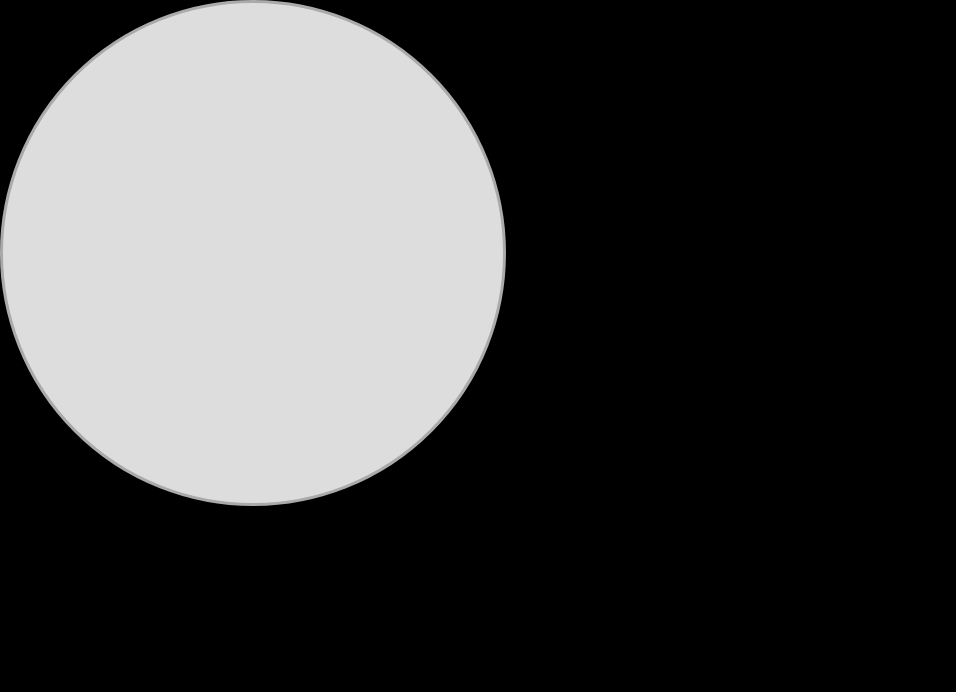
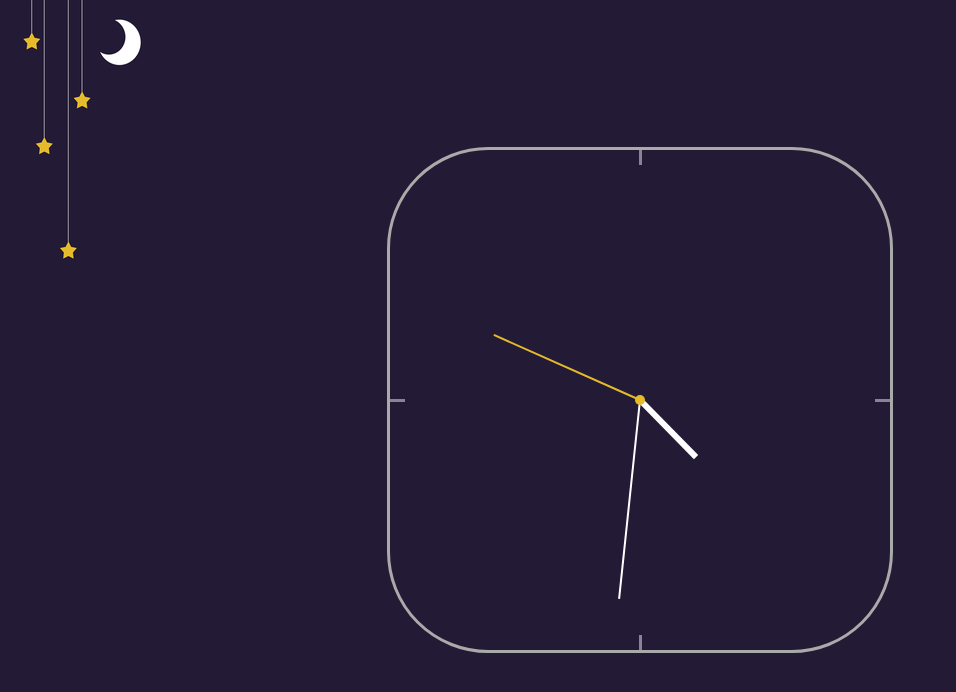
Before and after one commit to ericapsa/web-clock, a plain HTML site: page index.html in a window 1280 px wide. Shown: the whole page, without its empty margins (0-956 px from the left). Drawn offline with Linux system fonts and the light colour scheme.

Commit message:
Reformatted colors >:3 made it prettier than the og one

```diff
--- a/app.js
+++ b/app.js
@@ -0,0 +1,21 @@
+function moveHands() {
+  with (new Date()) {
+    h = 30 * ((getHours() %12) + getMinutes()/60); // 30 degrees hour
+    m = 6 * getMinutes();
+    s = 6 * getSeconds(); // 6 degrees every second (6*60 = 360 for full circle)
+    document.getElementById("seconds").style.cssText =
+      "-webkit-transform:rotate(" + s + "deg);";
+    // style cssText returns the style declaration as a string
+    /* aka when setting it = to a string version of the code we want,
+    it will slap it in the css doc as that new code line*/
+    document.getElementById("minutes").style.cssText =
+      "-webkit-transform:rotate(" + m + "deg);";
+    document.getElementById("hours").style.cssText =
+      "-webkit-transform:rotate(" + h + "deg);";
+
+    setTimeout(moveHands, 1000); // calls function every second
+    // out of milliseconds
+  }
+}
+
+window.onload = moveHands;
--- a/style.css
+++ b/style.css
@@ -5,14 +5,125 @@
 }
 
 body {
-  background-color: #000;
+  background-image: url("star.jpg");
+  background-color: #231a35; /*purple!*/
+  background-repeat: no-repeat;
+  background-size: auto;
 }
 
 /* references the class! */
 .clock {
   height: 500px;
   width: 500px;
-  background-color: #dddddd;
-  border-radius: 100%; /*makes it a circle?*/
+  background-color: transparent; /*white inside: dddddd*/
+  border-radius: 20%; /* 50%makes it a circle?*/
   border: 3px solid #aaaaaa;
+  margin: auto;
+  position: absolute;
+  top: 0;
+  left: 0;
+  bottom: 0;
+  right: 0;
 }
+
+.twelve{
+  /*Fixes it in comparison to the screen, not by number of pixels*/
+  position: absolute;
+  width: 3px;
+  height: 15px;
+  background: #8b8395; /*black: 111111, current: pale purple*/
+  left: 0;
+  top: 0;
+  right: 0;
+  /* 0 from top & bottom, auto for left right; */
+  margin: 0 auto;
+}
+
+.three {
+  position: absolute;
+  width: 15px;
+  height: 3px;
+  background: #8b8395;
+  top: 0;
+  bottom: 0;
+  right: 0;
+  margin: auto 0;
+}
+
+.six {
+  position: absolute;
+  width: 3px;
+  height: 15px;
+  background: #8b8395;
+  left: 0;
+  bottom: 0;
+  right: 0;
+  margin: 0 auto;
+}
+
+.nine {
+  position: absolute;
+  width: 15px;
+  height: 3px;
+  background: #8b8395;
+  top: 0;
+  bottom: 0;
+  left: 0;
+  margin: auto 0;
+}
+
+.center {
+  height: 10px;
+  width: 10px;
+  background: #e5bb2c; /*og: grey 111111, current: gold*/
+  position: absolute; /*FIgure out what this what does*/
+  top: 0; /*counting from original position, how far away it is from the top*/
+  bottom: 0;
+  right: 0;
+  left: 0;
+  /*Cannot be more than __ pixels from the top*/
+  margin: auto;
+  border-radius: 50%;
+}
+
+/*# references the id*/
+#seconds {
+  position: absolute;
+  height: 160px;
+  width: 2px;
+  left: 0;
+  right: 0;
+  bottom: 160px; /*From center of object, how far from given measurement*/
+  top: 0px;
+  margin: auto;
+  background: #000;
+  -webkit-transform-origin: bottom;
+  /*setting up where u will be transforming from*/
+  background: #e5bb2c; /*red: ff4136, current: gold*/
+}
+
+#minutes {
+  position: absolute;
+  height: 200px;
+  width: 2px;
+  left: 0;
+  right: 0;
+  bottom: 200px;
+  top: 0px;
+  margin: auto;
+  background: #ffff; /*black: 000, current: white*/
+  -webkit-transform-origin: bottom;
+}
+
+#hours {
+  position: absolute;
+  height: 80px;
+  width: 6px;
+  left: 0;
+  right: 0;
+  bottom: 80px;
+  top: 0px;
+  margin: auto;
+  background: #ffff;
+  -webkit-transform-origin: bottom;
+}
```
Also changed, not shown: star.jpg (added), 1 other file.
